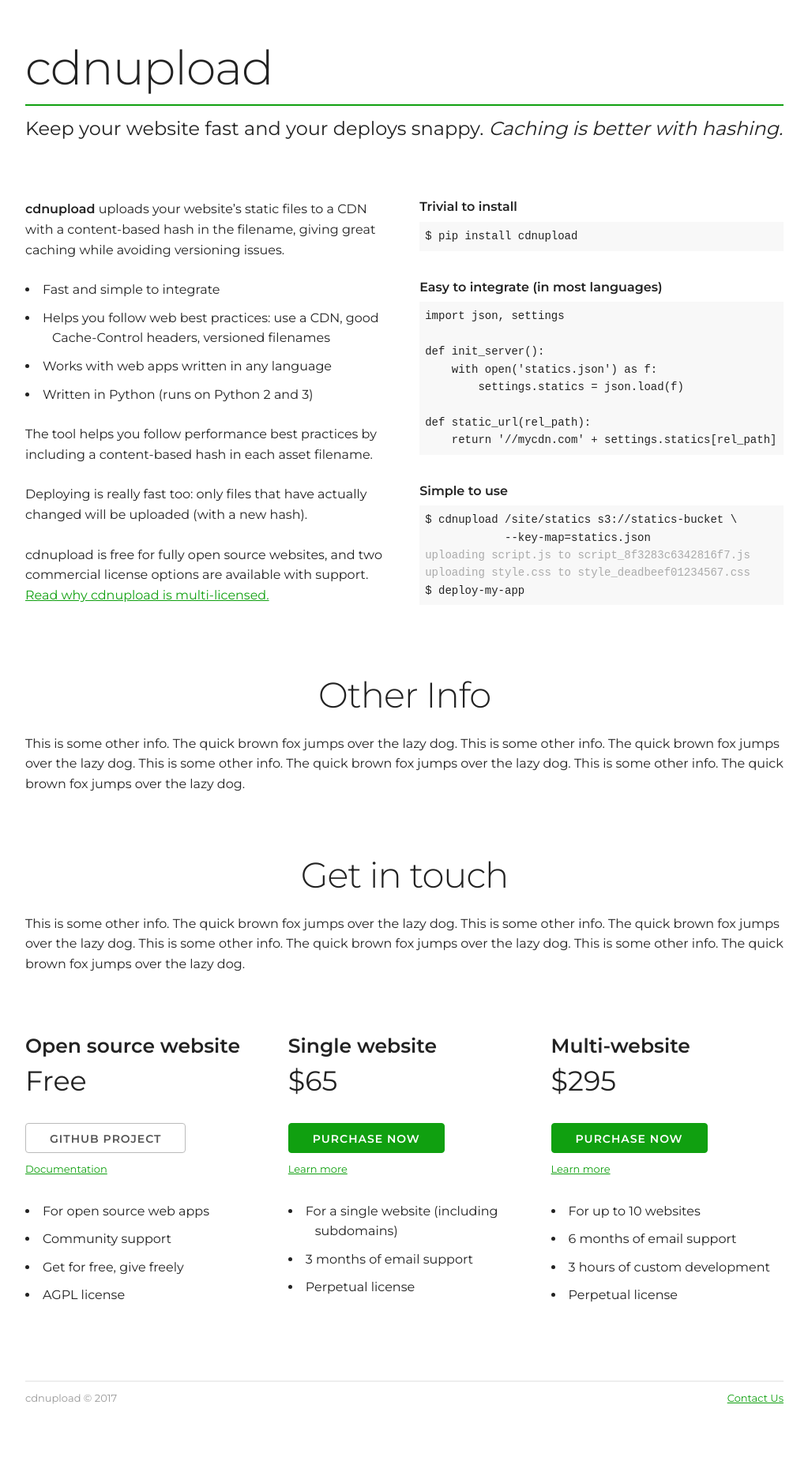
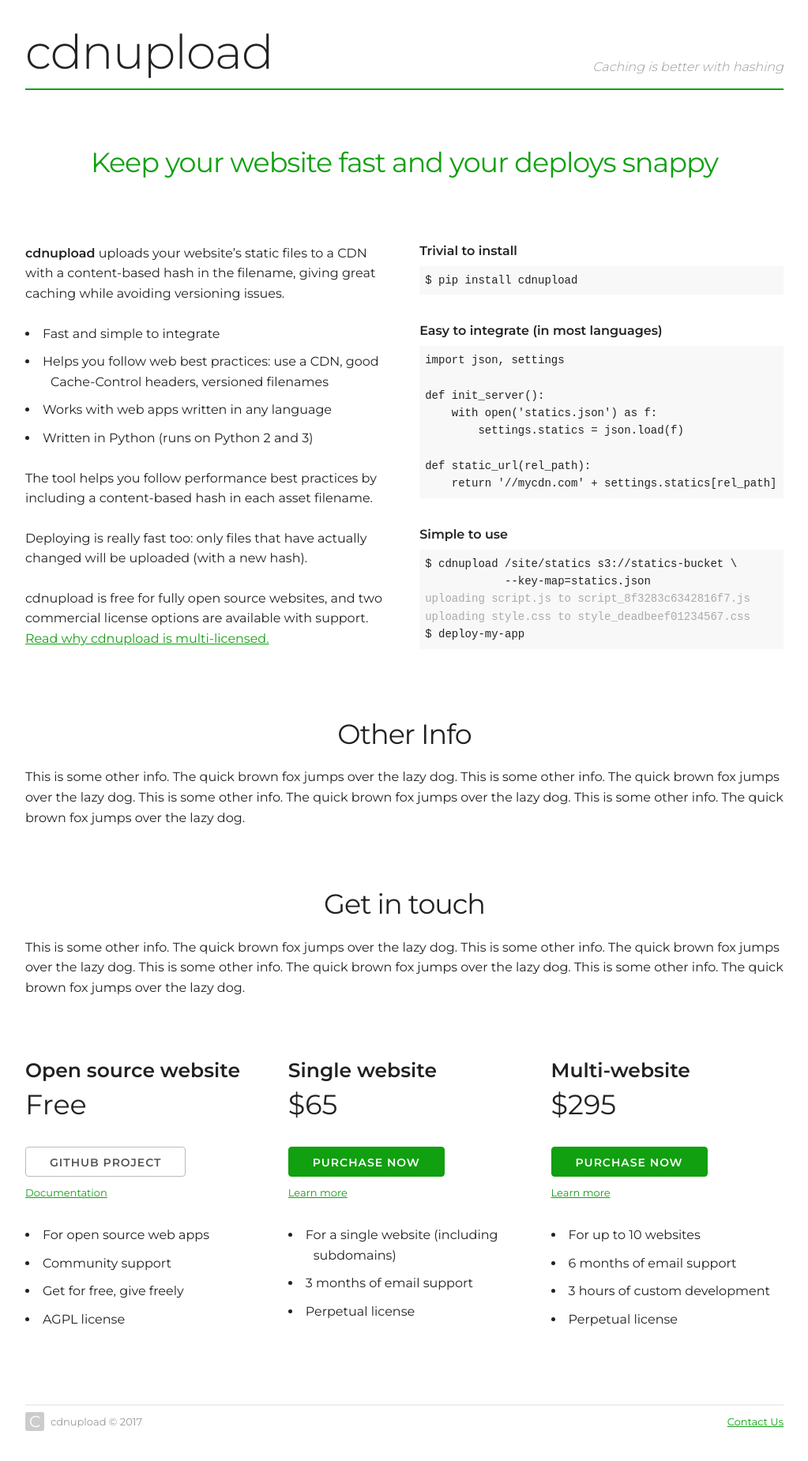
Before and after one commit to benhoyt/cdnupload, a plain HTML site: page website/index.html in a window 1280 px wide. Shown: the whole page at 79% size, without its empty margins (128-1151 px from the left). Drawn offline with Linux system fonts and the light colour scheme.

Commit message:
Footer logo, move tagline/subtitle, link buttons

```diff
--- a/website/index.html
+++ b/website/index.html
@@ -15,9 +15,9 @@
 <body class="home">
 <div class="container">
     <h1>cdnupload</h1>
-    <p class="subtitle">Keep your website fast and your deploys snappy. <i>Caching is better with hashing.</i></p>
+    <div class="tagline">Caching is better with hashing</div>
 
-<!-- TODO: only have one subtitle? maybe move "Caching is better with hashing" to right -->
+    <h2 class="subtitle">Keep your website fast and your deploys snappy</h2>
 
     <div class="row">
         <div class="one-half column">
@@ -73,7 +73,7 @@ $ deploy-my-app</pre>
         <div class="one-third column price-tier">
             <h3>Open source website</h3>
             <p class="price">Free</p>
-            <button>GitHub project</button>
+            <a href="https://github.com/benhoyt/cdnupload"><button>GitHub project</button>
             <p class="learn-more"><a href="">Documentation</a></p>
             <ul>
                 <li>For open source web apps</li>
@@ -86,7 +86,7 @@ $ deploy-my-app</pre>
         <div class="one-third column price-tier">
             <h3>Single website</h3>
             <p class="price">$65</p>
-            <button class="button-primary">Purchase now</button>
+            <a href="https://plasso.com/s/BvLUWX7R2v"><button class="button-primary">Purchase now</button></a>
             <p class="learn-more"><a href="/single">Learn more</a></p>
 <!-- TODO            <p>The cost of a small team lunch</p> -->
             <ul>
@@ -100,7 +100,7 @@ $ deploy-my-app</pre>
             <h3>Multi-website</h3>
             <p class="price">$295</p>
 <!-- TODO            <p>The cost of a large team lunch</p> -->
-            <button class="button-primary">Purchase now</button>
+            <a href="https://plasso.com/s/BvLUWX7R2v"><button class="button-primary">Purchase now</button></a>
             <p class="learn-more"><a href="/multi">Learn more</a></p>
             <ul>
                 <li>For up to 10 websites</li>
@@ -112,8 +112,20 @@ $ deploy-my-app</pre>
     </div>
 
     <footer>
+        <a href="/"><div class="logo"></div></a>
         <span class="copyright">cdnupload &copy; 2017</span>
         <span class="links"><a href="/contact">Contact Us</a></span>
     </footer>
 </div>
+
+<script>
+  (function(i,s,o,g,r,a,m){i['GoogleAnalyticsObject']=r;i[r]=i[r]||function(){
+  (i[r].q=i[r].q||[]).push(arguments)},i[r].l=1*new Date();a=s.createElement(o),
+  m=s.getElementsByTagName(o)[0];a.async=1;a.src=g;m.parentNode.insertBefore(a,m)
+  })(window,document,'script','https://www.google-analytics.com/analytics.js','ga');
+  ga('create', 'UA-93633207-1', 'auto');
+  ga('send', 'pageview');
+</script>
+
 </body>
+</html>
--- a/website/static/main.css
+++ b/website/static/main.css
@@ -134,20 +134,29 @@ body {
 
 h1 {
     font-size: 60px;
-    margin: 50px 0 10px 0;
+    margin: 30px 0 10px 0;
     padding-bottom: 10px;
     border-bottom: 2px solid #10a010;
 }
 
-.subtitle {
-    font-size: 24px;
-    margin-bottom: 70px;
+.tagline {
+    float: right;
+    color: #999;
+    margin-top: -5.25rem;
+    font-weight: 300;
+    font-style: italic;
 }
 
 h2 {
-    font-size: 45px;
+    font-size: 35px;
+    font-weight: 400;
     margin: 50px 0 20px 0;
     text-align: center;
+}
+
+h2.subtitle {
+     margin: 70px 0 80px 0;
+     color: #10a010;
 }
 
 .container {
@@ -180,8 +189,8 @@ a:hover {
 }
 
 li {
-    text-indent: -3.4rem;
-    padding-left: 3.4rem;
+    text-indent: -3.2rem;
+    padding-left: 3.2rem;
 }
 
 blockquote {
@@ -245,6 +254,22 @@ footer {
     font-size: 13px;
 }
 
+.logo {
+    float: left;
+    margin: -2px 8px -10px 0;
+    width: 24px;
+    line-height: 24px;
+    font-size: 20px;
+    text-align: center;
+    color: white;
+    background-color: #ccc;
+    border-radius: 3px;
+}
+
+.logo:after {
+    content: 'C';
+}
+
 footer .copyright {
     color: #999;
 }
```
Also changed, not shown: 1 other file.
